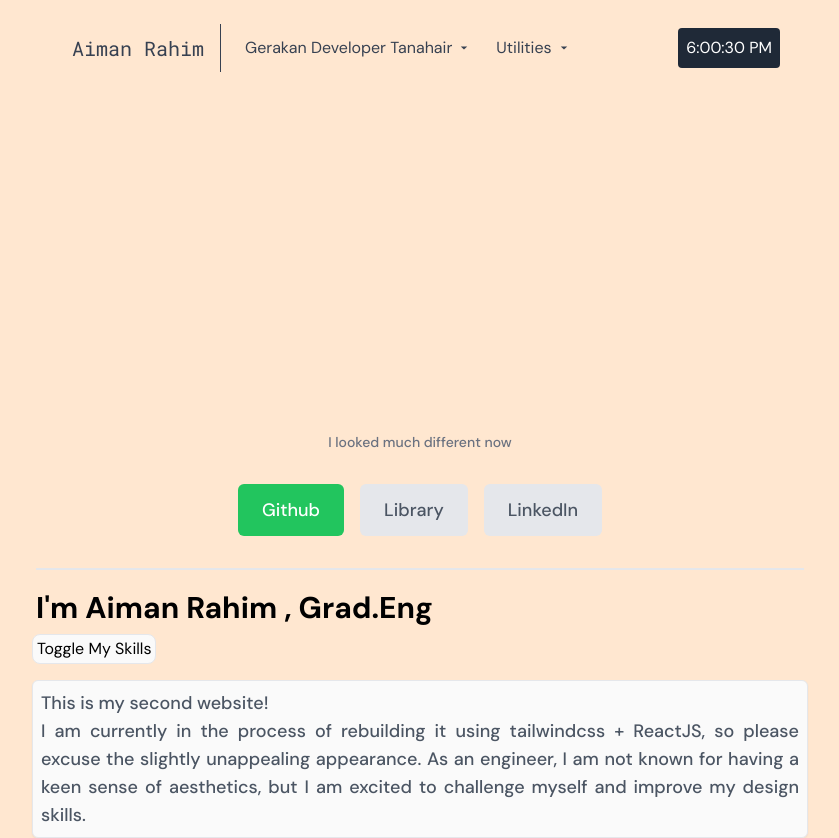
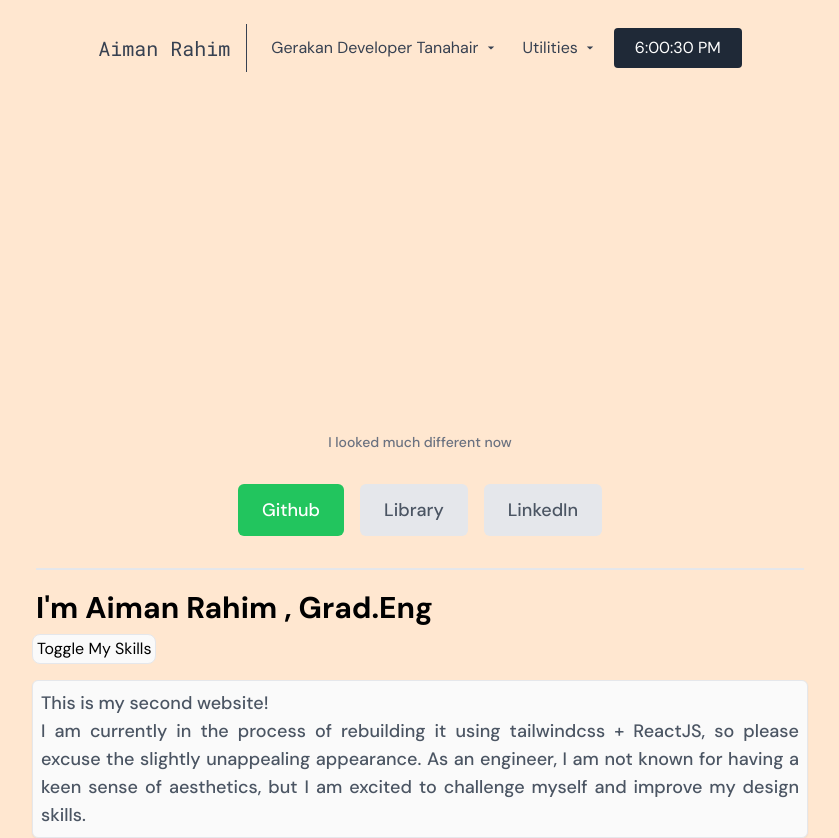
Before and after one commit to PlashSpeed-Aiman/PlashSpeed-Aiman.github.io, a React (Create React App) app: page /#/whatsapp-tool in a window 1280 px wide. Shown: the top 838 px of the page, without its empty margins (220-1059 px from the left). Built offline with nearby package versions, Linux system fonts and the light colour scheme.

Commit message:
navbar change

```diff
--- a/src/App.js
+++ b/src/App.js
@@ -11,8 +11,11 @@ function App() {
     return (
         <>
             <div className="flex flex-col h-screen justify-between ">
+                <div className='max-w-3xl mx-auto'>
+                    <Navbar/>
+                </div>
+
                 <div className="mx-auto max-w-3xl items-center">
-                    <Navbar/>
 
                     <Routes>
                         <Route index path="/" element={<About/>}/>
--- a/src/components/AboutNew.js
+++ b/src/components/AboutNew.js
@@ -10,6 +10,7 @@ export default function About() {
   const [active, setActive] = useState(false);
   const [picture, setPicture] = useState(Hero);
   const [showTooltip, setShowTooltip] = useState(false);
+  const [showSquare, setShowSquare] = useState(false);
   const [mouseX, setMouseX] = useState(0);
   const [mouseY, setMouseY] = useState(0);
   const [lang, setLang] = useState("CSharp");
@@ -36,6 +37,20 @@ export default function About() {
     setShowTooltip(true);
   }
 
+  function imageBlurEffect(e) {
+      let x= document.getElementById("hero").getBoundingClientRect();
+      if(e.nativeEvent === undefined) return
+      if (e.nativeEvent.pageX > x.left && e.nativeEvent.pageX < x.right && e.nativeEvent.pageY > x.top && e.nativeEvent.pageY < x.bottom ) {
+
+          setShowSquare(true);
+          setCoordinates(e);
+
+      }
+      else{
+          setShowSquare(false);
+
+      }
+  }
   function setCoordinates(e){
     setMouseX(e.nativeEvent.pageX );
     setMouseY(e.nativeEvent.pageY);
@@ -52,10 +67,14 @@ export default function About() {
         <div className="hidden mx-5 lg:mt-0 lg:col-span-1 lg:flex justify-center ">
           <figure className="grid grid-cols-1 justify-items-center">
             <img
+                id={'hero'}
+                onMouseEnter={e => setShowSquare(true)}
+                onMouseMove={e => setCoordinates(e)}
               className="fade-in rounded-md object-cover mr-5 w-80 h-80 shadow-md hover:shadow-lg  transition-all transform duration-500 hover:scale-105"
               src={picture}
               alt="mockup"
             />
+
             <figcaption className="text-sm font-medium text-gray-500 mt-2">
               I looked much different now
             </figcaption>
--- a/src/components/Navbar.js
+++ b/src/components/Navbar.js
@@ -50,11 +50,11 @@ export default function Navbar() {
     <header  className="">
       <div className=" flex flex-wrap p-6  flex-col md:flex-row items-center">
         <a className="title-font font-medium text-white mb-4 md:mb-0">
-          <Link to="/" className="ml-3 text-xl text-gray-700">
+          <Link to="/" className="text-xl text-gray-700">
             Aiman Rahim
           </Link>
         </a>
-        <nav className="  md:mr-auto md:ml-4 md:py-1 md:pl-4 md:border-l md:border-gray-700	flex flex-wrap items-center text-base justify-center">
+        <nav className=" md:mr-auto md:ml-4 md:py-1 md:pl-4 md:border-l md:border-gray-700	flex flex-wrap items-center text-base justify-center">
 
           <div ref={wrapperRef} >
             <button
@@ -128,9 +128,9 @@ export default function Navbar() {
           </div>
 
         </nav>
-        <div className="inline-flex items-center bg-gray-800 border-0 p-2 focus:outline-none hover:bg-gray-700 rounded text-base mt-4 md:mt-0">
+        <button className="w-32 inline-flex justify-center items-center bg-gray-800 border-0 p-2 focus:outline-none active:shadow hover:bg-gray-700 rounded text-base mt-4 md:mt-0">
           <Clock />
-        </div>
+        </button>
       </div>
     </header>
   );}
```
